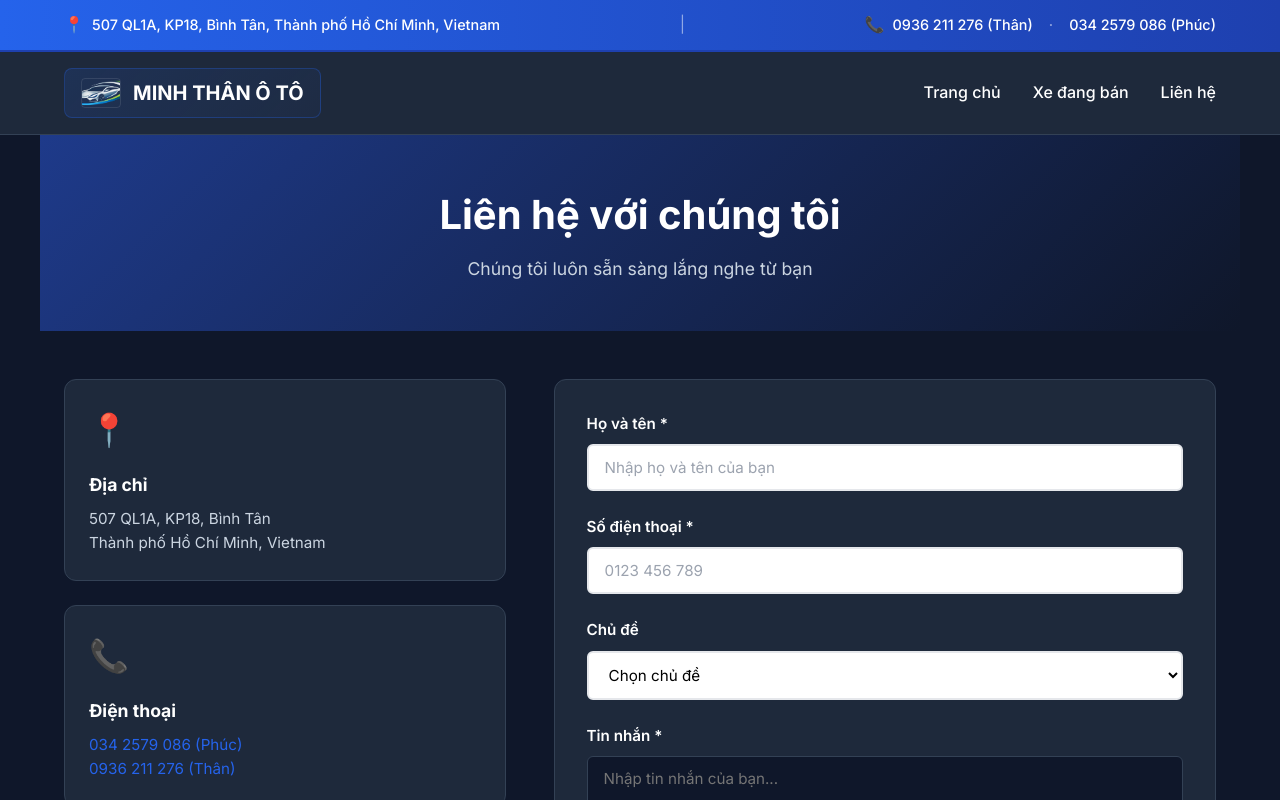
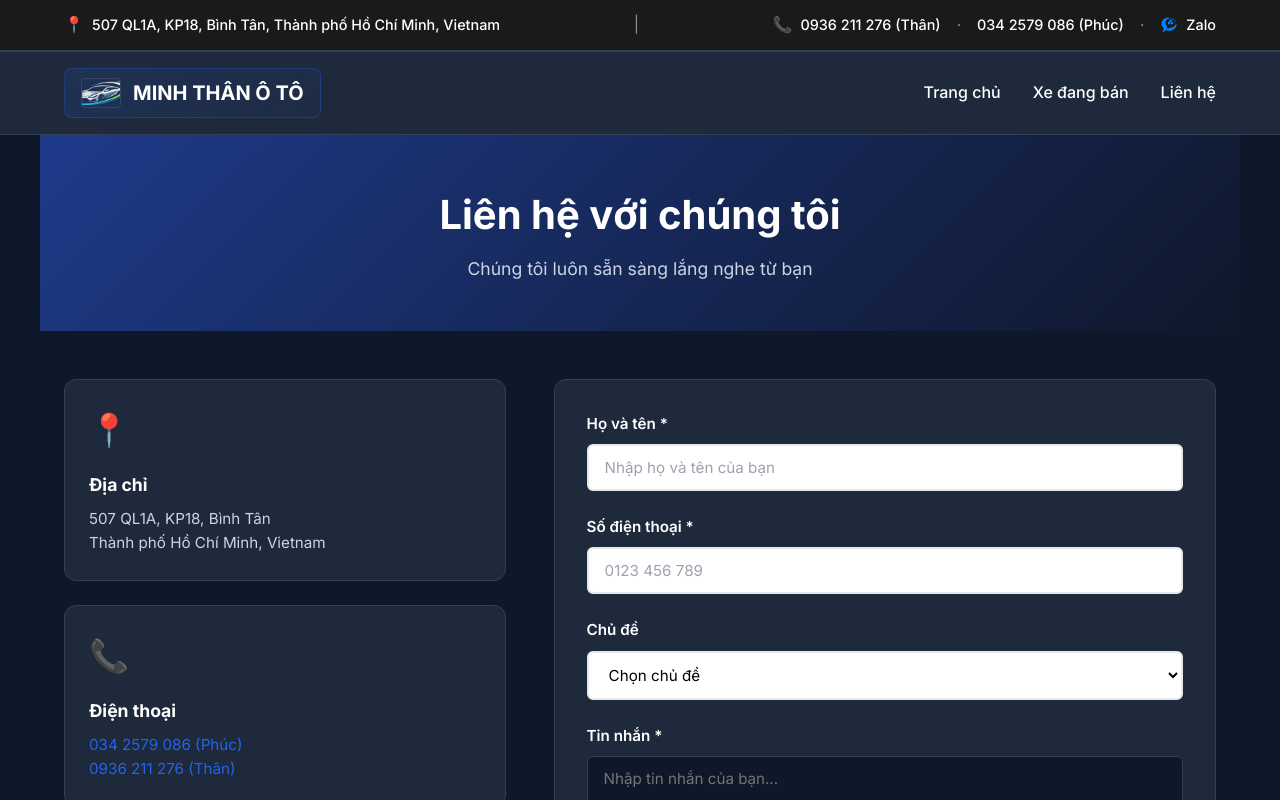
Before and after one commit to PhucDo-TMA/minh-than-oto, a Next.js app: page /contact in a window 1280 px wide. Shown: the top 800 px of the page. Built offline with nearby package versions, Linux system fonts and the light colour scheme.

Commit message:
add zalo button and fix vercel compile error

```diff
--- a/app/contact/page.tsx
+++ b/app/contact/page.tsx
@@ -1,6 +1,6 @@
 "use client";
 
-import { useState, FormEvent, useEffect } from "react";
+import { useState, FormEvent, useEffect, Suspense } from "react";
 import { useSearchParams } from "next/navigation";
 
 interface FormData {
@@ -10,7 +10,7 @@ interface FormData {
   message: string;
 }
 
-export default function ContactPage() {
+function ContactPageContent() {
   const searchParams = useSearchParams();
   const [formData, setFormData] = useState<FormData>({
     name: "",
@@ -208,3 +208,11 @@ export default function ContactPage() {
     </div>
   );
 }
+
+export default function ContactPage() {
+  return (
+    <Suspense fallback={<div className="contact-page"><p>Đang tải...</p></div>}>
+      <ContactPageContent />
+    </Suspense>
+  );
+}
--- a/app/globals.css
+++ b/app/globals.css
@@ -39,9 +39,9 @@ main {
 
 /* ===== Contact Info Bar ===== */
 .contact-info-bar {
-  background: linear-gradient(90deg, var(--primary), #1e40af);
+  background: #1a1a1a;
   padding: 0.75rem 0;
-  border-bottom: 2px solid var(--primary-dark);
+  border-bottom: 2px solid var(--border);
   position: sticky;
   top: 0;
   z-index: 99;
@@ -75,11 +75,18 @@ main {
   color: white;
   text-decoration: none;
   transition: opacity 0.3s;
+  display: inline-flex;
+  align-items: center;
+  gap: 0.5rem;
 }
 
 .contact-item a:hover {
   opacity: 0.8;
   text-decoration: underline;
+}
+
+.zalo-link svg {
+  color: #0084ff;
 }
 
 .contact-separator {
--- a/components/Header.tsx
+++ b/components/Header.tsx
@@ -3,6 +3,7 @@
 import Link from "next/link";
 import Image from "next/image";
 import { useState } from "react";
+import ZaloIcon from "./ZaloIcon";
 
 export default function Header() {
   const [mobileMenuOpen, setMobileMenuOpen] = useState(false);
@@ -22,6 +23,10 @@ export default function Header() {
             <a href="tel:0936211276">0936 211 276 (Thân)</a>
             <span className="separator">·</span>
             <a href="tel:0342579086">034 2579 086 (Phúc)</a>
+            <span className="separator">·</span>
+            <a href="https://zalo.me/0936211276" target="_blank" rel="noopener noreferrer" className="zalo-link">
+              <ZaloIcon /> Zalo
+            </a>
           </div>
         </div>
       </div>
--- /dev/null
+++ b/components/ZaloIcon.tsx
@@ -0,0 +1,16 @@
+export default function ZaloIcon() {
+  return (
+    <svg
+      width="18"
+      height="18"
+      viewBox="0 0 24 24"
+      fill="currentColor"
+      xmlns="http://www.w3.org/2000/svg"
+    >
+      <path
+        d="M12 2C6.48 2 2 5.58 2 10c0 2.54 1.19 4.85 3.12 6.39L2.91 22l5.69-3.57C10.5 19.74 11.22 19.75 12 19.75c5.52 0 10-3.58 10-8 0-4.42-4.48-8-10-8zm0 14.5c-.6 0-1.22-.05-1.8-.15l-1.27.8 1.04-3.09c-1.68-1.27-2.77-2.88-2.77-4.76 0-3.31 3.13-6 7-6s7 2.69 7 6-3.13 6-7 6zm1.5-8.5h-3v3h3v-3zm2-3h-3v3h3v-3zm2 3h-3v3h3v-3z"
+        fill="#0084ff"
+      />
+    </svg>
+  );
+}
```
